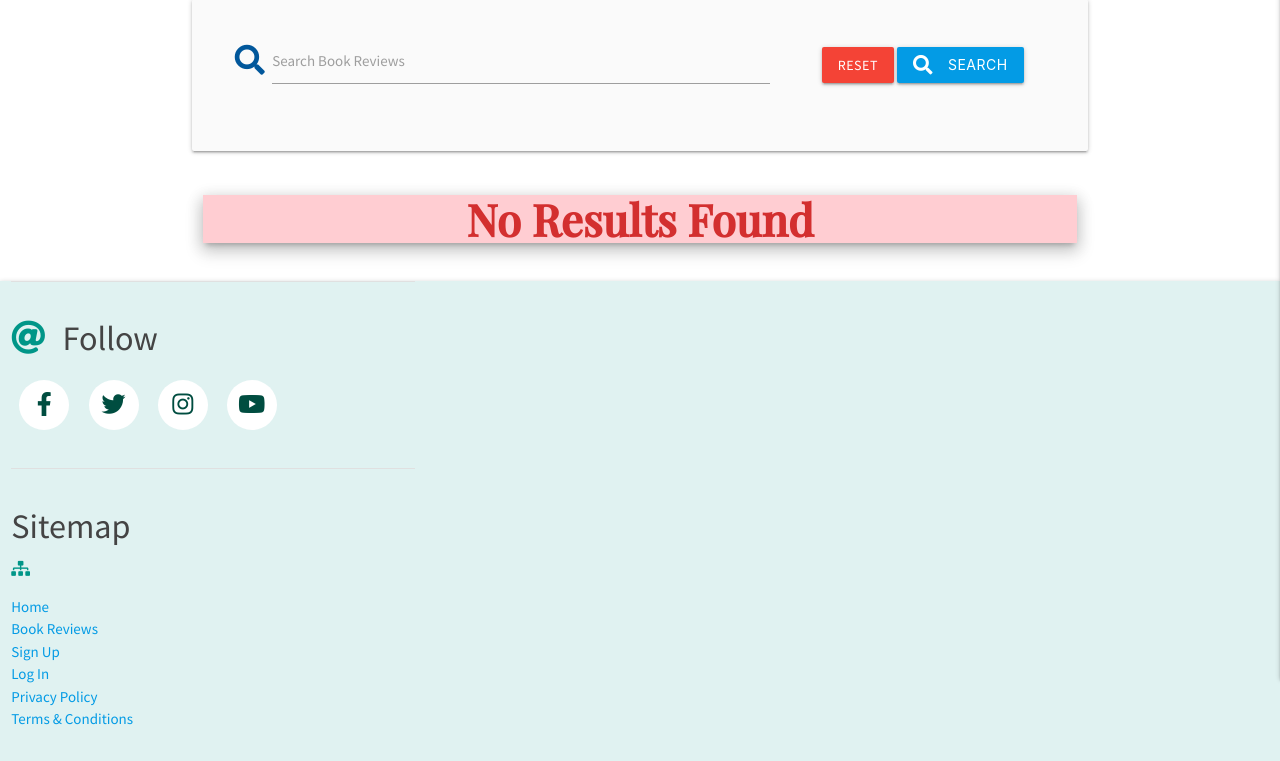
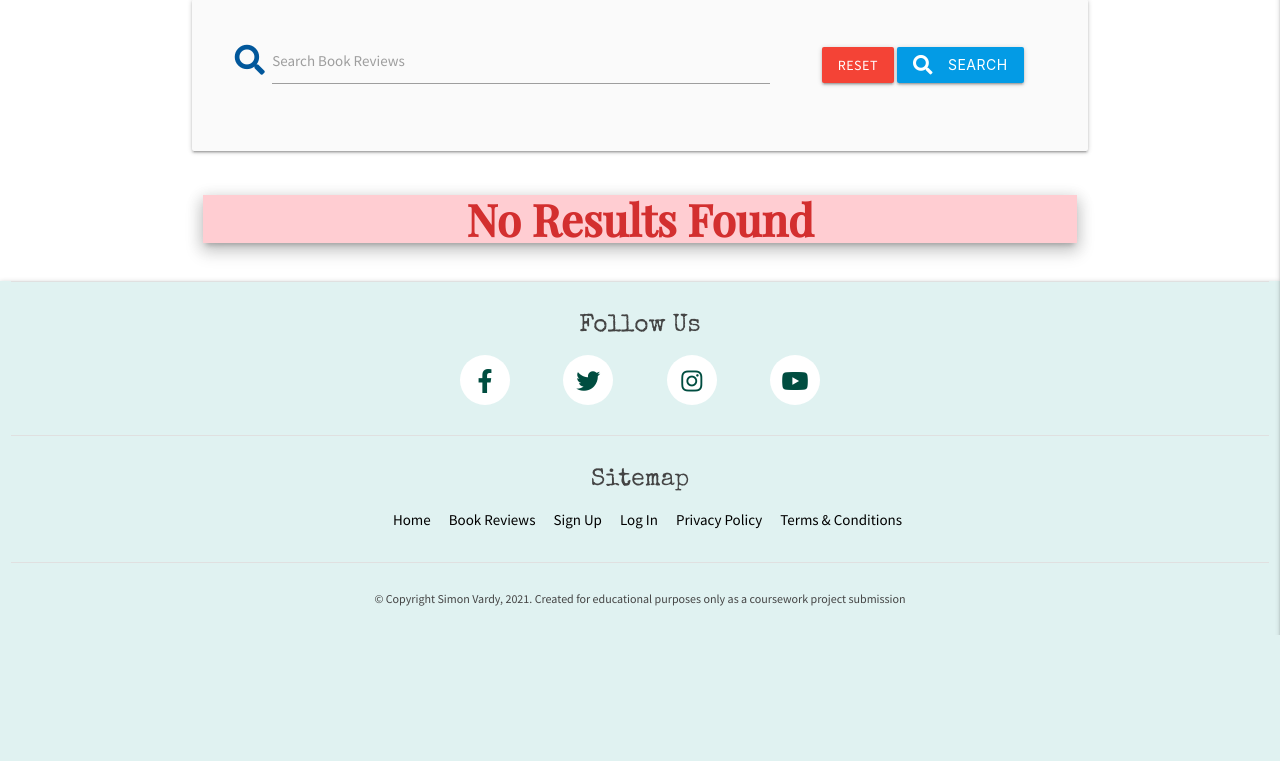
Before and after one commit to simonjvardy/the-reading-room, a Flask app: page /search in a window 1280 px wide. Shown: the part 181-942 px from the top of the page. After the commit the page ends 816 px from the top, so only its background shows below. Run offline with Flask 2, Linux system fonts and the light colour scheme; data that the repository does not hold is empty; some libraries are stand-ins or nearby versions.

Commit message:
Dev: update style.css for footer content

```diff
--- a/app.py
+++ b/app.py
@@ -442,9 +442,7 @@ def terms_conditions_list():
         "terms-and-conditions.html", terms_conditions=terms_conditions)
 
 
-"""
-HTTP response error code handling
-"""
+"""HTTP response error code handling."""
 
 
 @app.errorhandler(404)
--- a/static/css/style.css
+++ b/static/css/style.css
@@ -134,7 +134,7 @@ h2 {
     margin: 0 auto;
 }
 
-/* -------------------------------------Social Media links */
+/* -------------------------------------Social Media & Sitemap links */
 
 .list-inline {
 	padding-left: 0;
@@ -145,9 +145,14 @@ h2 {
     display: inline-block;
 }
 
+.social-media h5,
+.sitemap h5 {
+    font-family: 'Special Elite', serif;
+}
+
 .social-media ul li {
-font-size: 1.6rem;
-padding: 2%;
+    font-size: 1.6rem;
+    padding: 0 2% 0 2%;
 }
 
 .social-media ul li a {
@@ -158,10 +163,20 @@ padding: 2%;
     color: #fff;
 }
 
+.sitemap ul li a {
+    padding-left: 15px;
+    text-decoration: none;
+    color: black;
+}
+
+.sitemap ul li a:hover {
+    text-decoration: underline;
+}
+
 .icon-bg-sm ul li a i {
     height: 50px;
     width: 50px;
-    padding: 12px 0;
+    padding: 14px 0 12px 0;
     border-radius: 50%;
     background-color: #fff;
     text-align: center;
@@ -171,6 +186,14 @@ padding: 2%;
 .icon-bg-sm ul li a i:hover {
     background-color: #004d40;
 }
+
+/* -------------------------------------Copyright */
+
+.copyright p {
+    font-family: 'Source Sans Pro', sans-serif;
+    font-size: 0.8rem;
+}
+
 
 /* -------------------------------------Media Queries */
 /* -------------------------------------Responsive Design - TABLET */
--- a/templates/includes/footer.html
+++ b/templates/includes/footer.html
@@ -1,9 +1,9 @@
 <div class="row footer z-depth-1 teal lighten-5">
-    <div class="col s12 l4">
+    <div class="col s12 center-align">
         <!-- Social Media Section -->
-        <div class="divider center-align"></div>
+        <div class="divider"></div>
         <div class="section social-media icon-bg-sm">
-            <h4><i class="teal-text fas fa-at prefix"></i>&ensp;Follow</h4>
+            <h5>Follow Us</h5>
             <ul class="list-inline">
                 <li class="list-inline-item">
                     <a href="https://www.facebook.com/" target="_blank" rel="noreferrer">
@@ -34,44 +34,48 @@
         <!-- Sitemap section -->
         <div class="divider"></div>
         <div class="section sitemap">
-            <h4>Sitemap</h4>
-            <span><i class="teal-text fas fa-sitemap"></i></span>
+            <h5>Sitemap</h5>
             <ul class="list-inline">
-                <li>
+                <li class="list-inline-item">
                     <a href="{{ url_for('welcome') }}">Home</a>
                 </li>
-                <li>
+                <li class="list-inline-item">
                     <a href="{{ url_for('get_reviews') }}">Book Reviews</a>
                 </li>
                 {% if session.user %}
-                    <li>
+                    <li class="list-inline-item">
                         <a href="{{ url_for('add_review') }}">New Review</a>
                     </li>
-                    <li>
+                    <li class="list-inline-item">
                         <a href="{{ url_for('profile', username=session['user']) }}">Profile</a>
                     </li>
-                    <li>
+                    <li class="list-inline-item">
                         <a href="{{ url_for('get_genres') }}">Manage Genres</a>
                     </li>
-                    <li>
+                    <li class="list-inline-item">
                         <a href="{{ url_for('logout') }}">Log Out</a>
                     </li>
                 {% else %}
-                    <li>
+                    <li class="list-inline-item">
                         <a href="{{ url_for('sign_up') }}">Sign Up</a>
                     </li>
-                    <li>
+                    <li class="list-inline-item">
                         <a href="{{ url_for('login') }}">Log In</a>
                     </li>
 
                 {% endif %}
-                <li>
+                <li class="list-inline-item">
                     <a href="{{ url_for('privacy_policy') }}">Privacy Policy</a>
                 </li>
-                <li>
+                <li class="list-inline-item">
                     <a href="{{ url_for('terms_conditions_list') }}">Terms & Conditions</a>
                 </li>
             </ul>
         </div>
+        <!-- Copyright statement section -->
+        <div class="divider"></div>
+        <div class="section copyright">
+            <p>© Copyright Simon Vardy, 2021. Created for educational purposes only as a coursework project submission</p>
+        </div>
     </div>
 </div>
```
